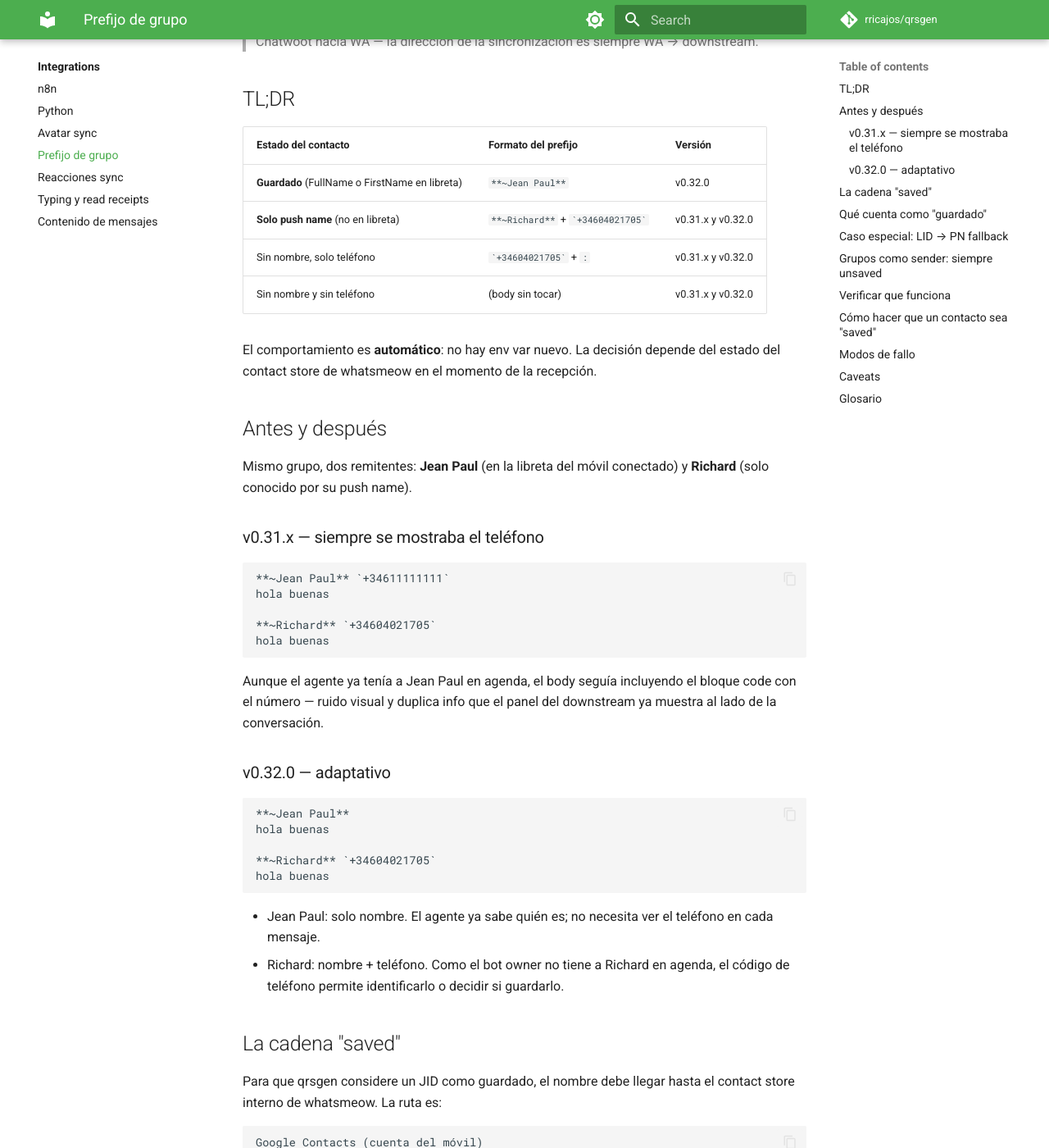
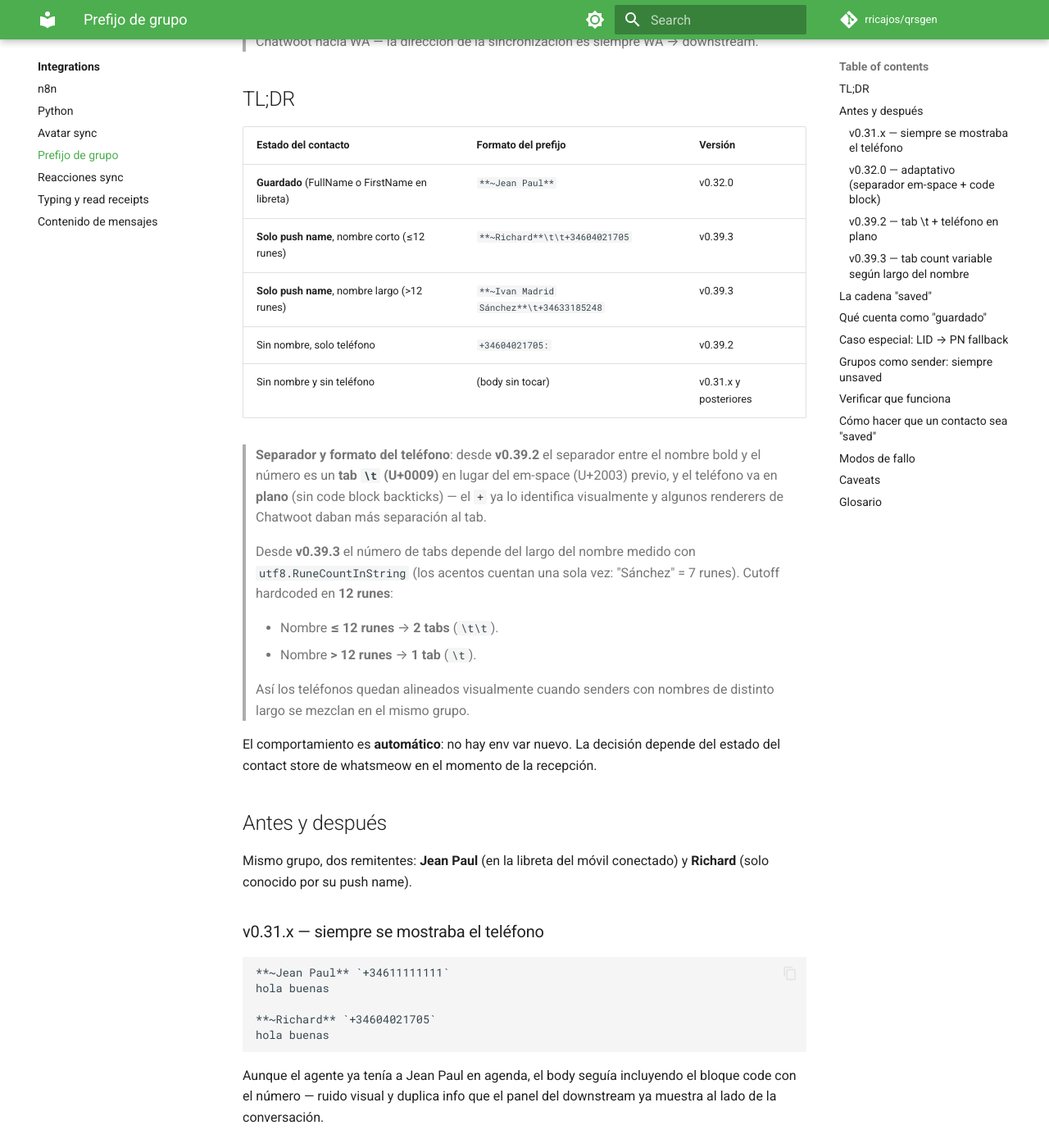
Before and after one commit to rricajos/qrsgen, an MkDocs documentation site: the page built from docs/integrations/group-sender-format.md, in a window 1280 px wide and 1400 px high, scrolled down 385 px. Shown: the whole window at 82% size. Built offline with MkDocs 1.6.1 and Material for MkDocs 9.7.7, drawn with Linux system fonts in a browser that asks for light colours; comment, search, counter and statistics services are not loaded; some of the changed text lies outside the part shown.

Commit message:
docs: group prefix format updates for v0.39.2 + v0.39.3
Refleja los cambios de formato del prefijo de grupo:
- v0.39.2: separador tab U+0009 (antes em-space U+2003), teléfono
  plano sin backticks (antes code block).
- v0.39.3: tab count variable (1 o 2 según utf8.RuneCountInString
  con cutoff 12 runes).

Cambios:
- docs/integrations/group-sender-format.md: tabla TL;DR ampliada
  (corto/largo), nota sobre separador/tabs, secciones nuevas para
  v0.39.2 y v0.39.3, ejemplos log actualizados, 2 entradas glosario.
- docs/home/features.md: bloque "Formato adaptativo del prefijo
  de grupo" con ejemplos (Richard 2 tabs / Ivan Madrid Sánchez
  1 tab); bloque reacciones con sender no-saved actualizado;
  glosario "Prefijo de grupo" extendido.
- docs/architecture/incoming-flow.md: diagrama ASCII actualizado;
  sección saved/unsaved branching reescrita; ejemplos
  handleReaction; glosario actualizado.
- docs/deployment/env-vars.md: fila QRSGEN_GROUP_PREFIX_SENDER con
  nuevo formato y mención cutoff 12 runes; histórico de versiones
  v0.29.0/v0.30.1/v0.32.0/v0.39.2/v0.39.3.

````diff
--- a/docs/integrations/group-sender-format.md
+++ b/docs/integrations/group-sender-format.md
@@ -19,9 +19,26 @@
 | Estado del contacto | Formato del prefijo | Versión |
 |---|---|---|
 | **Guardado** (FullName o FirstName en libreta) | `**~Jean Paul**` | v0.32.0 |
-| **Solo push name** (no en libreta) | `**~Richard** ` + `` `+34604021705` `` | v0.31.x y v0.32.0 |
-| Sin nombre, solo teléfono | `` `+34604021705` `` + `:` | v0.31.x y v0.32.0 |
-| Sin nombre y sin teléfono | (body sin tocar) | v0.31.x y v0.32.0 |
+| **Solo push name**, nombre corto (≤12 runes) | `**~Richard**\t\t+34604021705` | v0.39.3 |
+| **Solo push name**, nombre largo (>12 runes) | `**~Ivan Madrid Sánchez**\t+34633185248` | v0.39.3 |
+| Sin nombre, solo teléfono | `+34604021705:` | v0.39.2 |
+| Sin nombre y sin teléfono | (body sin tocar) | v0.31.x y posteriores |
+
+> **Separador y formato del teléfono**: desde **v0.39.2** el separador
+> entre el nombre bold y el número es un **tab `\t` (U+0009)** en lugar
+> del em-space (U+2003) previo, y el teléfono va en **plano** (sin code
+> block backticks) — el `+` ya lo identifica visualmente y algunos
+> renderers de Chatwoot daban más separación al tab.
+>
+> Desde **v0.39.3** el número de tabs depende del largo del nombre
+> medido con `utf8.RuneCountInString` (los acentos cuentan una sola vez:
+> "Sánchez" = 7 runes). Cutoff hardcoded en **12 runes**:
+>
+> - Nombre **≤ 12 runes** → **2 tabs** (`\t\t`).
+> - Nombre **> 12 runes** → **1 tab** (`\t`).
+>
+> Así los teléfonos quedan alineados visualmente cuando senders con
+> nombres de distinto largo se mezclan en el mismo grupo.
 
 El comportamiento es **automático**: no hay env var nuevo. La decisión
 depende del estado del contact store de whatsmeow en el momento de la
@@ -46,7 +63,7 @@
 incluyendo el bloque code con el número — ruido visual y duplica info
 que el panel del downstream ya muestra al lado de la conversación.
 
-### v0.32.0 — adaptativo
+### v0.32.0 — adaptativo (separador em-space + code block)
 
 ```
 **~Jean Paul**
@@ -61,6 +78,59 @@
 - Richard: nombre + teléfono. Como el bot owner no tiene a Richard en
   agenda, el código de teléfono permite identificarlo o decidir si
   guardarlo.
+
+### v0.39.2 — tab `\t` + teléfono en plano
+
+Mismo branching saved/unsaved, pero el separador entre nombre y
+teléfono pasa a ser un **tab (U+0009)** y el número se renderiza en
+**plano** (sin backticks):
+
+```
+**~Jean Paul**
+hola buenas
+
+**~Richard**\t+34604021705
+hola buenas
+```
+
+El caso degenerado "solo teléfono" también pierde los backticks:
+`+34604021705:` en lugar de `` `+34604021705`: ``.
+
+### v0.39.3 — tab count variable según largo del nombre
+
+Para alinear visualmente los teléfonos cuando senders con nombres de
+distinto largo intercambian mensajes en el mismo grupo, el número de
+tabs ahora depende de `utf8.RuneCountInString(name)`:
+
+```
+**~Richard**\t\t+34604021705
+hola buenas
+
+**~Anon**\t\t+34611111111
+hola buenas
+
+**~Jean Paul**\t\t+34622222222
+hola buenas
+
+**~La Casa Agency**\t+34655555555
+buenas
+
+**~Ivan Madrid Sánchez**\t+34633185248
+buenas
+```
+
+Cutoff hardcoded en **12 runes**:
+
+| Nombre | Runes | Tabs |
+|---|---|---|
+| `Richard` | 7 | 2 |
+| `Anon` | 4 | 2 |
+| `Jean Paul` | 9 | 2 |
+| `La Casa Agency` | 14 | 1 |
+| `Ivan Madrid Sánchez` | 19 | 1 |
+
+`utf8.RuneCountInString` cuenta runes (no bytes), así que los acentos
+suman una sola unidad ("Sánchez" = 7 runes, no 8).
 
 ## La cadena "saved"
 
@@ -146,11 +216,12 @@
 # → ... content="**~Jean Paul**\nhola buenas" ...
 ```
 
-Si en cambio el sender está fuera de la agenda, verás el bloque de
-teléfono:
+Si en cambio el sender está fuera de la agenda, verás nombre + tab(s) +
+teléfono en plano (1 ó 2 tabs según el largo del nombre desde v0.39.3):
 
 ```
-... content="**~Richard** `+34604021705`\nhola buenas" ...
+... content="**~Richard**\t\t+34604021705\nhola buenas" ...
+... content="**~Ivan Madrid Sánchez**\t+34633185248\nhola buenas" ...
 ```
 
 Para inspeccionar directamente el contact store de whatsmeow (qué
@@ -247,3 +318,14 @@
 **Adaptativo (prefijo)**: convención de v0.32.0 donde el formato del
 prefix depende del estado del contacto. Antes era un único formato
 fijo con teléfono siempre presente.
+
+**Separador del prefijo (v0.39.2)**: tab `\t` (U+0009) entre el nombre
+bold y el teléfono en el path no-saved. Reemplaza al em-space (U+2003)
+previo. El teléfono va en plano (sin code block backticks) — el `+`
+basta para identificarlo visualmente.
+
+**Tab count variable (v0.39.3)**: regla que elige 2 tabs si
+`utf8.RuneCountInString(name) ≤ 12` y 1 tab si `> 12`. Persigue
+alinear visualmente los teléfonos cuando senders con nombres de
+distinto largo intercambian mensajes en el mismo grupo. Cutoff
+hardcoded en 12 runes.
````
Also changed, not shown: other parts of docs/integrations/group-sender-format.md (+2 -2 lines), docs/architecture/incoming-flow.md (+22 -9 lines), docs/deployment/env-vars.md (+1 -1 lines), docs/home/features.md (+18 -7 lines).
